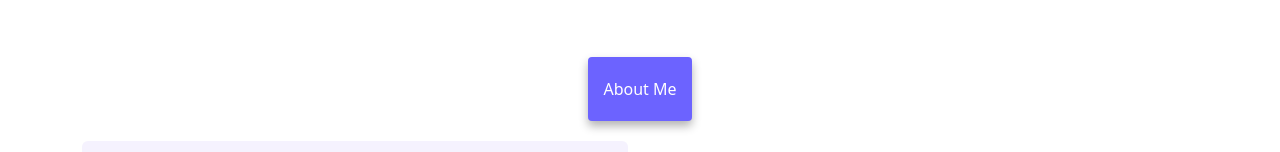
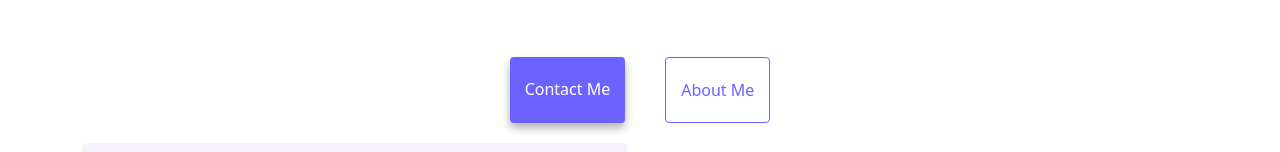
Before and after one commit to Anilatta/Profile-home-work, a plain HTML site: page index.html in a window 1280 px wide. Shown: the part 305-457 px from the top of the page. Drawn offline with nearby package versions, Linux system fonts and the light colour scheme.

Commit message:
add lost button

```diff
--- a/index.html
+++ b/index.html
@@ -4,7 +4,10 @@
     <meta charset="UTF-8" />
     <meta http-equiv="X-UA-Compatible" content="IE=edge" />
     <meta name="viewport" content="width=device-width, initial-scale=1.0" />
-    <meta name="description" content="Short portfolio of Front-End Developer-Talina Dzhavakhadze"/>
+    <meta
+      name="description"
+      content="Short portfolio of Front-End Developer-Talina Dzhavakhadze"
+    />
     <title>Front-End Developer-Talina Dzhavakhadze</title>
     <link
       href="https://cdn.jsdelivr.net/npm/bootstrap@5.2.0/dist/css/bootstrap.min.css"
@@ -42,10 +45,17 @@
               >
             </li>
             <li class="nav-item">
-              <a class="nav-link" href="about.html" title="About me page">About me</a>
+              <a class="nav-link" href="about.html" title="About me page"
+                >About me</a
+              >
             </li>
             <li class="nav-item">
-              <a class="nav-link" href="about.html#contact"title="Contact me section">Contact me</a>
+              <a
+                class="nav-link"
+                href="about.html#contact"
+                title="Contact me section"
+                >Contact me</a
+              >
             </li>
           </ul>
         </div>
@@ -55,14 +65,23 @@
     <h1>Talina Dzhavakhadze</h1>
     <h3>💙💛 Front-end developer from Ukraine, based in Germany</h3>
     <div class="navigation-links">
-      <a href="about.html#contact" class="contact-link" title="Contact me section>Contact me</a>
+      <a
+        href="about.html#contact"
+        class="contact-link"
+        title="Contact me section"
+        >Contact me</a
+      >
       <a href="about.html" class="about-link" title="About me page">About me</a>
     </div>
     <div class="container">
       <div class="row">
         <div class="col-md-6">
           <div class="d-none d-sm-block">
-          <img src="images/yoga.png" class="img-fluid rounded" alt="Yoga image"/>
+            <img
+              src="images/yoga.png"
+              class="img-fluid rounded"
+              alt="Yoga image"
+            />
           </div>
         </div>
         <div class="col-md-6">
@@ -93,14 +112,22 @@
         </div>
         <div class="col-md-6">
           <div class="d-none d-sm-block">
-          <img src="images/weather.png" class="img-fluid rounded" alt="Weather application image"/>
+            <img
+              src="images/weather.png"
+              class="img-fluid rounded"
+              alt="Weather application image"
+            />
           </div>
         </div>
       </div>
       <div class="row mt-5">
         <div class="col-md-6">
           <div class="d-none d-sm-block">
-          <img src="images/yogurt.png" class="img-fluid rounded" alt="Yougurt image" />
+            <img
+              src="images/yogurt.png"
+              class="img-fluid rounded"
+              alt="Yougurt image"
+            />
           </div>
         </div>
         <div class="col-md-6">
--- a/sandbox.config.json
+++ /dev/null
@@ -1,3 +0,0 @@
-{
-  "template": "static"
-}
```
Also changed, not shown: package.json (deleted, +0 -24 lines).
